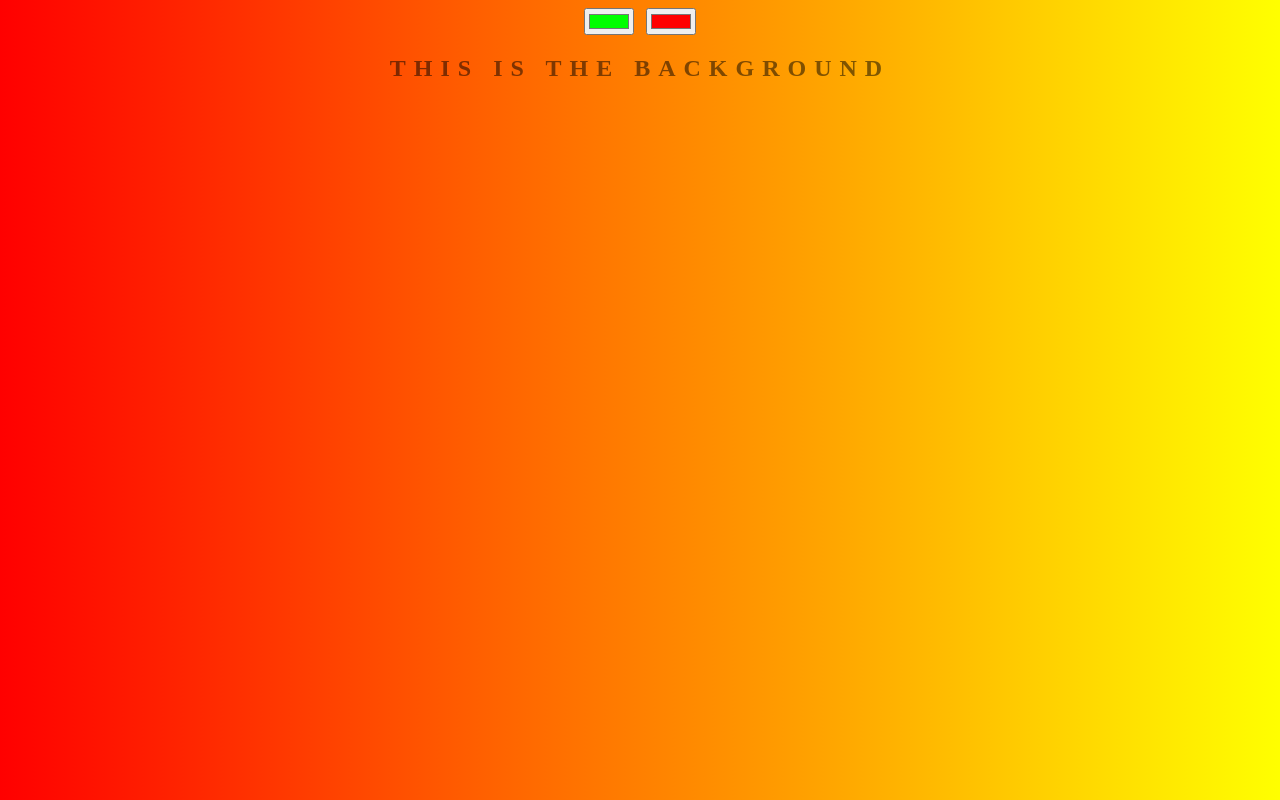
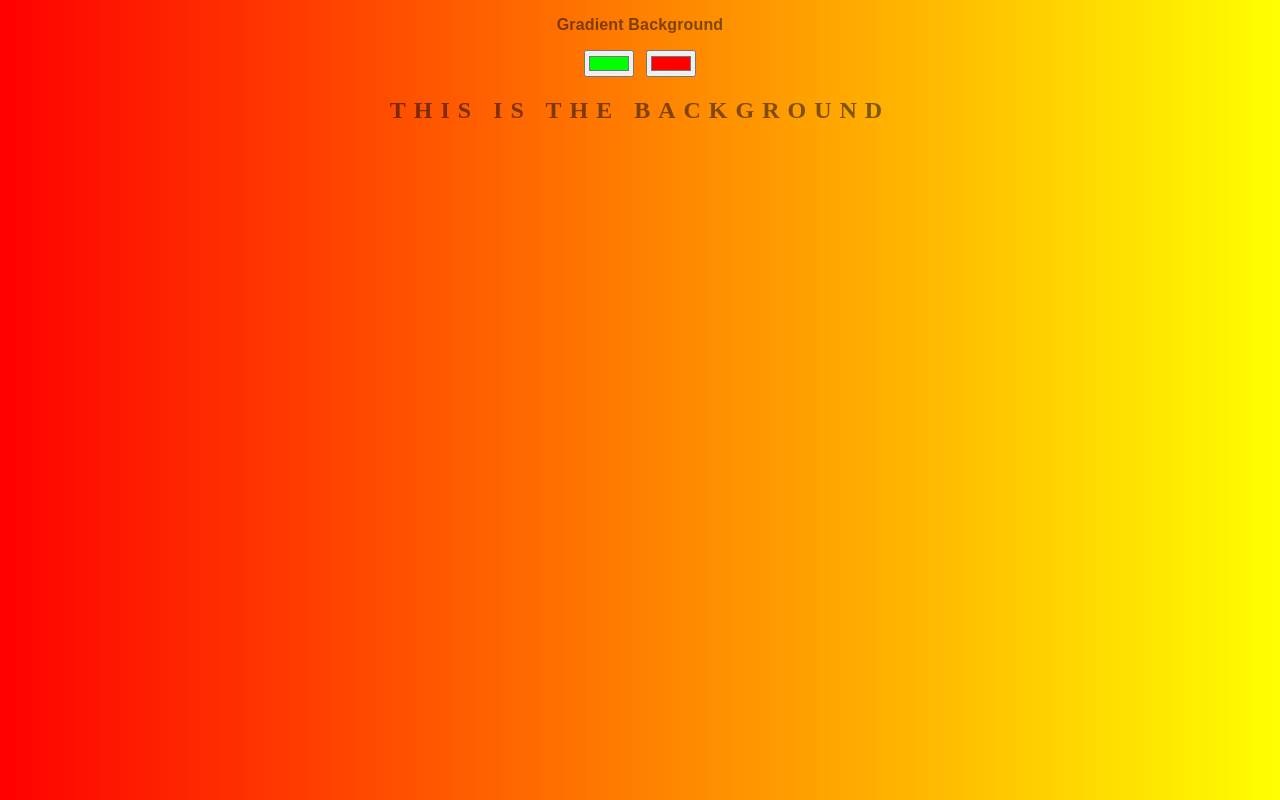
Before and after one commit to asvorz/Background-Generator, a plain HTML site: page index.html in a window 1280 px wide. Drawn offline with Linux system fonts and the light colour scheme.

Commit message:
return the h3

```diff
--- a/index.html
+++ b/index.html
@@ -5,7 +5,7 @@
 	<link rel="stylesheet" type="text/css" href="style.css">
 </head>
 <body id="gradient">
-
+<h3>Gradient Background</h3>
 	<input class="color1" type="color" name="color1" value="#00ff00">
 	<input class="color2" type="color" name="color2" value="#ff0000">
 	<h2>This is the Background</h2>
```
